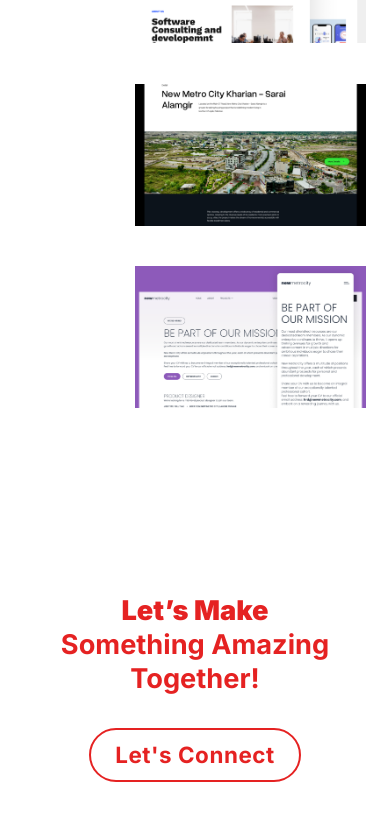
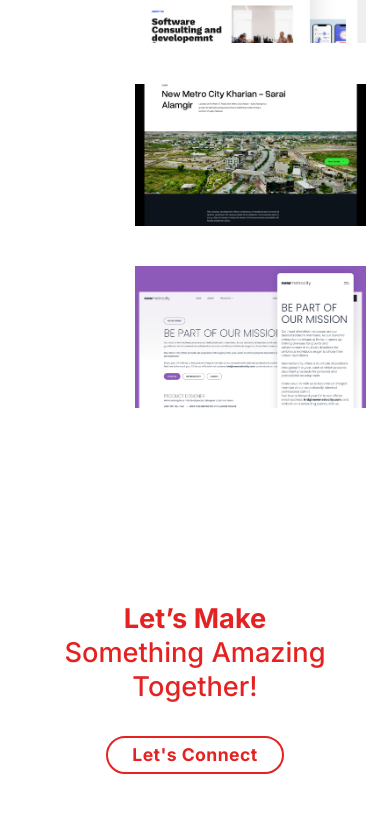
Before and after one commit to talha-amr/Client-Portfolio, a React (Vite) app: page / in a window 390 px wide. Shown: the part 2578-3398 px from the top of the page. Built offline with nearby package versions, Linux system fonts and the light colour scheme.

Commit message:
fixed footer

```diff
--- a/src/components/Footer.jsx
+++ b/src/components/Footer.jsx
@@ -121,13 +121,13 @@ const Footer = () => {
 
       {/* Bottom Section */}
 <div className="flex flex-col justify-center items-center h-[20rem] md:h-[20vw] gap-8 text-theme-red py-3 md:py-[3vw]">
-  <p className="text-[1.7rem] md:text-[2vw] font-bold text-center leading-tight">
-    <span className="font-black">Let’s Make</span>
+  <p className="text-[1.7rem] md:text-[2vw] font-medium md:font-bold text-center leading-tight">
+    <span className="font-bold md:font-black">Let’s Make</span>
     <br />
     Something Amazing Together!
   </p>
   <button
-    className="px-6 py-2 md:px-[3vw] md:py-[0.5vw] rounded-full border-2 border-[#E52222] text-[1.4rem] md:text-[1.4vw] text-[#E52222] tracking-wide bg-transparent hover:bg-[#E52222] hover:text-white transition font-bold"
+    className="px-6 py-1 md:px-[3vw] md:py-[0.5vw] rounded-full border-2 border-[#E52222] text-[1.1rem] md:text-[1.4vw] text-[#E52222] tracking-wide bg-transparent hover:bg-[#E52222] hover:text-white transition font-bold"
     onClick={handleClick}
   >
     Let's Connect
```
